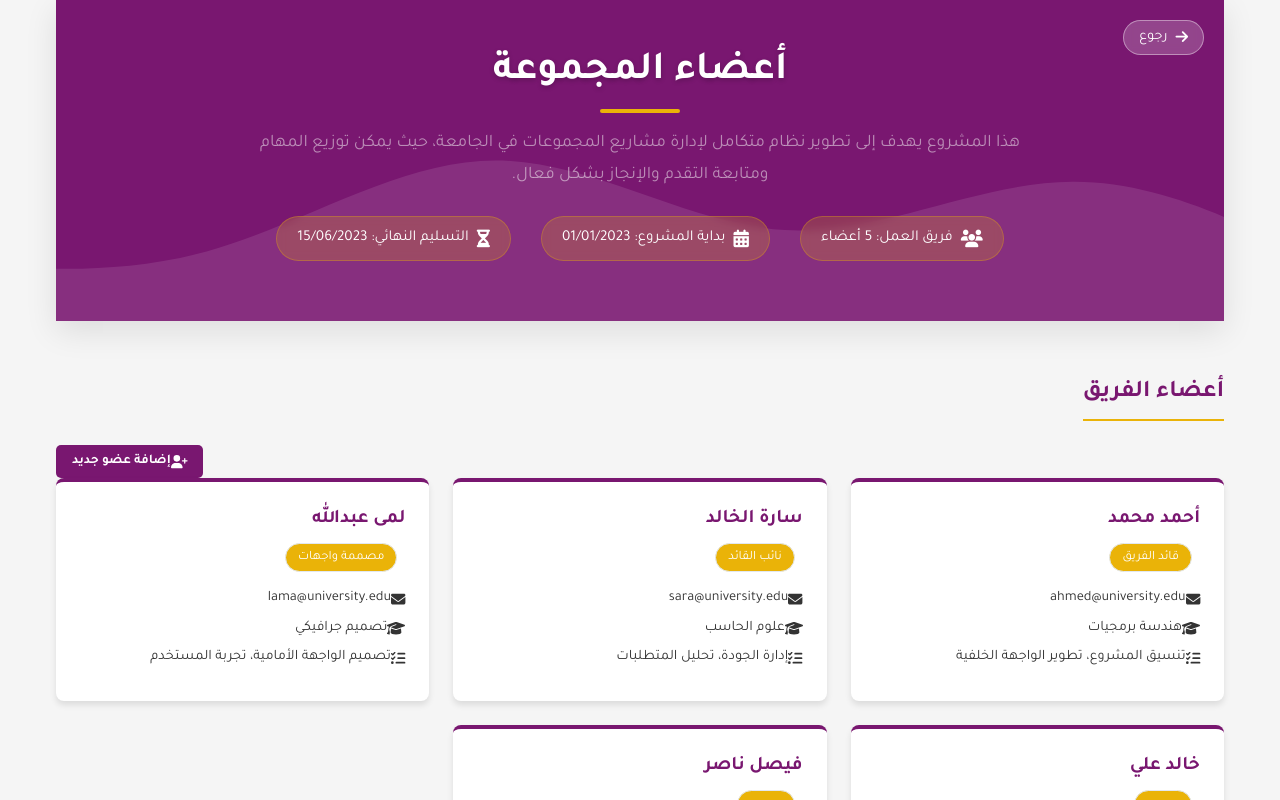
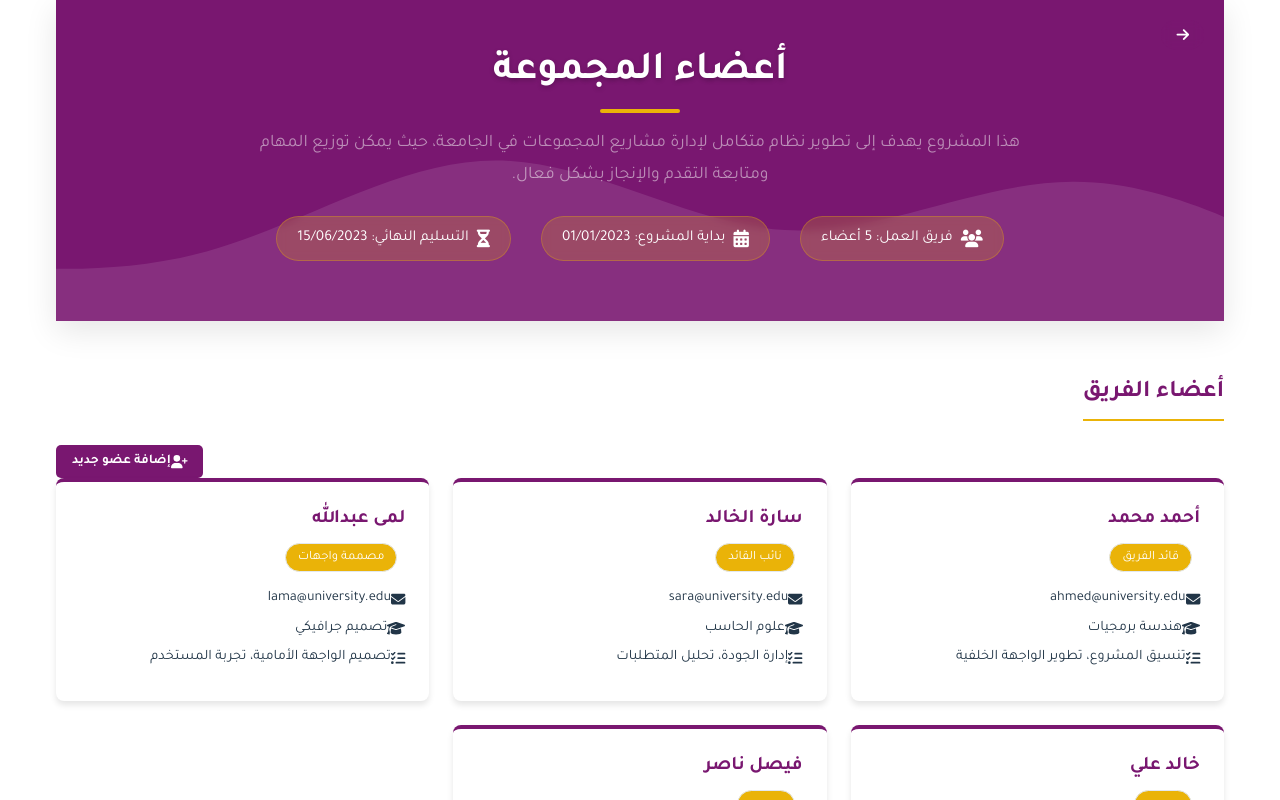
Before and after one commit to Mouazalkhawam/Apm, a React (Vite) app in the folder APM-Front/: page /team-members in a window 1280 px wide. Shown: the top 800 px of the page. Built offline with nearby package versions, Linux system fonts and the light colour scheme; sample sign-in values are in the browser's storage.

Commit message:
edit on some styles

```diff
--- a/APM-Front/src/components/Header/ProjectHeader.css
+++ b/APM-Front/src/components/Header/ProjectHeader.css
@@ -128,9 +128,9 @@
     top: 20px;
     right: 20px;
     z-index: 3;
-    background: rgba(255, 255, 255, 0.2);
+    background: rgba(255, 255, 255, 0);
     color: white;
-    border: 1px solid rgba(255, 255, 255, 0.4);
+   /* border: 1px solid rgba(255, 255, 255, 0.4);*/
     padding: 8px 15px;
     border-radius: 50px;
     cursor: pointer;
@@ -140,6 +140,7 @@
     font-size: 0.9rem;
     backdrop-filter: blur(5px);
     transition: all 0.3s ease;
+    border: transparent;
   }
 
   .back-button-project:hover {
--- a/APM-Front/src/components/Header/ProjectHeader.jsx
+++ b/APM-Front/src/components/Header/ProjectHeader.jsx
@@ -28,7 +28,7 @@ const ProjectHeader = ({
     <header className='project-header'>
       <div className="header-bg-project"></div>
       <button className="back-button-project" onClick={handleGoBack}>
-        <i className="fas fa-arrow-right"></i> رجوع
+        <i className="fas fa-arrow-right"></i>
       </button>
       <div className="header-content-project">
         <h1 className="project-title-project">{title}</h1>
--- a/APM-Front/src/pages/TeamMembers.css
+++ b/APM-Front/src/pages/TeamMembers.css
@@ -4,13 +4,9 @@
   --secondary: #eab308;
 }
 
-body {
-  font-family: 'Tajawal', sans-serif;
-  background-color: #f5f5f5;
-  color: #333;
-}
 
-.container {
+
+.container-team {
   width: 100%;
   max-width: 1200px;
   margin: 0 auto;
--- a/APM-Front/src/pages/TeamMembers.jsx
+++ b/APM-Front/src/pages/TeamMembers.jsx
@@ -103,7 +103,7 @@ const TeamMembers = () => {
   ];
 
   return (
-    <div className="container mx-auto px-4 py-6">
+    <div className="container-team mx-auto px-4 py-6">
          {/* Header Component */}
               <ProjectHeader
                 title=" أعضاء المجموعة"
@@ -113,6 +113,7 @@ const TeamMembers = () => {
                 endDate="15/06/2023"
               />
       {/* Team Section */}
+      <div className='container-team2'>
       <div className="mb-10">
         <div className="flex justify-between items-center mb-4">
           <h2 className="section-title">أعضاء الفريق</h2>
@@ -282,6 +283,7 @@ const TeamMembers = () => {
         </div>
       </div>
     </div>
+    </div>
   );
 };
 
```
